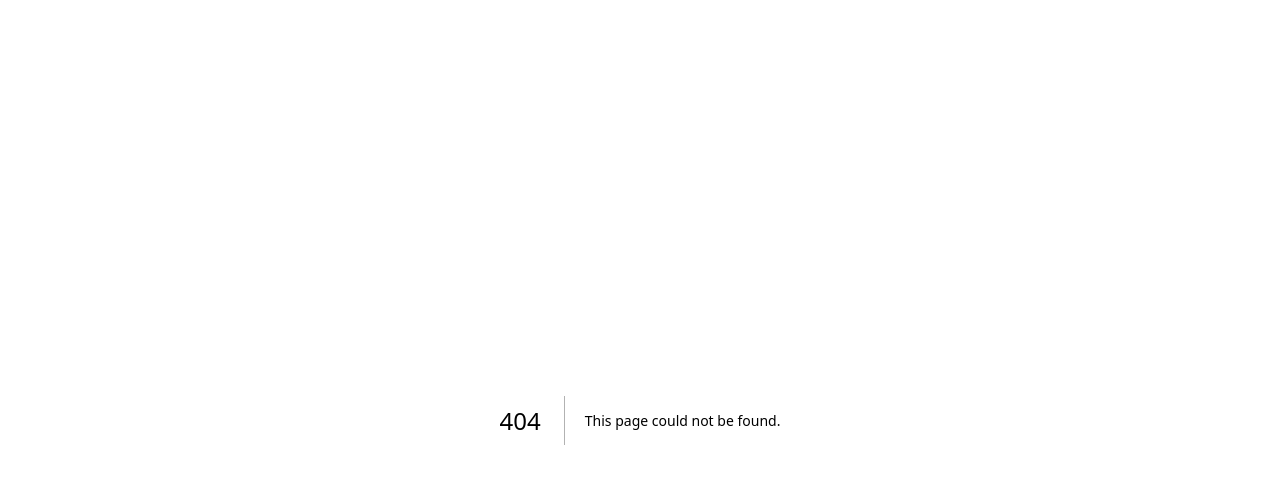
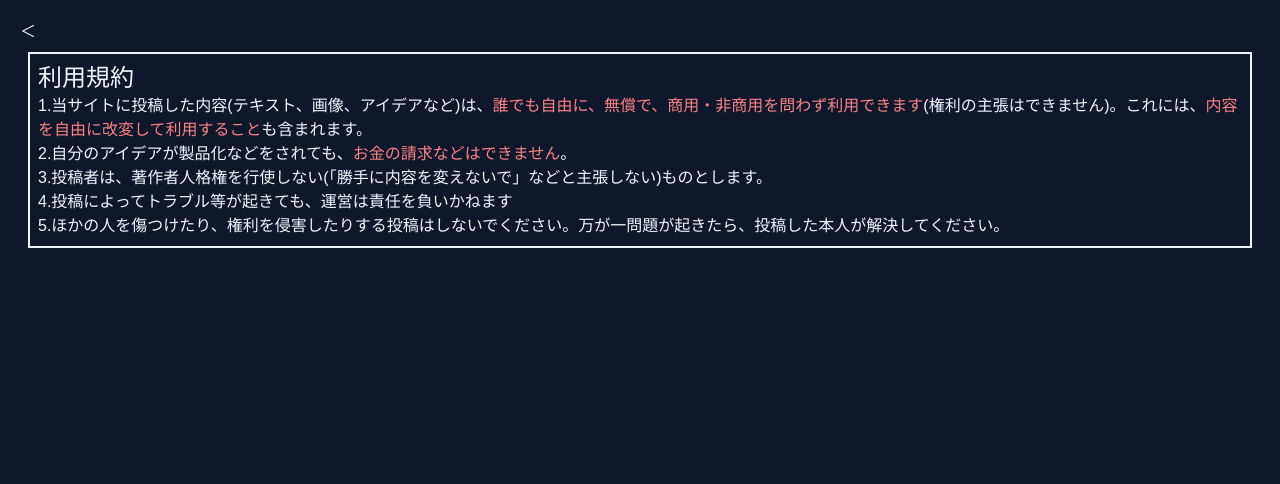
Before and after one commit to ennoreiji0/supdema, a Next.js app: page /kiyaku in a window 1280 px wide. Before the commit this address had no page. Shown: the top 484 px of the page. Built offline with nearby package versions, Linux system fonts and the light colour scheme.

Commit message:
RiyouKiyaku

```diff
--- /dev/null
+++ b/app/kiyaku/page.tsx
@@ -0,0 +1,20 @@
+'use client'
+
+import RiyouKiyaku from "@/components/RiyouKiyaku"
+import { useRouter } from "next/navigation"
+
+export default function KiyakuPage(){
+    const router=useRouter()
+    return (
+        <div>
+          <div
+            className="cursor-pointer"
+            onClick={()=>{
+              router.back()
+            }}
+          >＜
+          </div>
+          <RiyouKiyaku/>
+        </div>
+    )
+}
--- a/app/page.tsx
+++ b/app/page.tsx
@@ -3,6 +3,7 @@
 import Em from "@/components/Em"
 import Header from "@/components/Header"
 import MyLink from "@/components/MyLink"
+import RiyouKiyaku from "@/components/RiyouKiyaku"
 /*import HomePage from "@/app/dashboard/page"
 import { createClient } from "@/utils/supabase"
 import { useEffect, useState } from "react"
@@ -40,13 +41,7 @@ export default function Home(){
       </div>
 
       <p className="mt-7">新規登録をすると、利用規約に同意したものとみなされます</p>
-      <div className="m-2 border-2 p-2">
-        <h2 className="text-2xl">利用規約</h2>
-        <p>1.当サイトに投稿した内容(テキスト、画像、アイデアなど)は、<Em>誰でも自由に、無償で、商用・非商用を問わず利用できます。</Em></p>
-        <p>2.自分のアイデアが製品化などをされても、<Em>お金の請求などはできません</Em>。</p>
-        <p>3.投稿によってトラブル等が起きても、運営は責任を負いかねます</p>
-        <p>4.ほかの人を傷つけたり、権利(著作権等)を侵害したりする投稿はしないでください。万が一問題が起きたら、投稿した本人が解決してください。</p>
-      </div>
+      <RiyouKiyaku/>
     </div>
   )
 }
--- a/app/post/page.tsx
+++ b/app/post/page.tsx
@@ -5,6 +5,7 @@ import Header from "@/components/Header"
 import NormalButton from "@/components/NormalButton"
 import { saveDemand, setHashTags } from "@/utils/supabase"
 import { send } from "process"
+import MyLink from "@/components/MyLink"
 
 export default function Post(){
   const router=useRouter()
@@ -15,7 +16,8 @@ export default function Post(){
     <div className="text-xl">
       <Header/>
       <div className="pt-5 pb-3">
-        <p>Demand(困りごと・要望)をSupplyしよう！</p>
+        <p>Demand(困りごと・要望・需要)をSupplyしよう！</p>
+        <p className="text-sm">ここは、あなたのDemandを誰かに叶えてもらうための場所です。自分の手柄や権利を大切にしたい内容は、ここには書かないでください。利用規約は<MyLink href="/kiyaku">こちら</MyLink></p>
       </div>
 
 
--- a/app/search/page.tsx
+++ b/app/search/page.tsx
@@ -1,3 +1,4 @@
+import Header from "@/components/Header";
 import PostCard from "@/components/PostCard";
 import SearchForm from "@/components/SearchForm";
 import { createClient } from "@/utils/server";
@@ -43,13 +44,12 @@ export default async function SearchHashTag({
 
   return (
     <div>
+      <Header/>
       <SearchForm initialValue={tag||''}/>
 
       <div>
         {!tag ? (
           <>
-            <p className="text-gray-500">ハッシュタグを入力して検索！</p>
-            <hr/>
           </>
         ) : results.length > 0 ? (
           <div className="grid gap-4">
--- /dev/null
+++ b/components/RiyouKiyaku.tsx
@@ -0,0 +1,14 @@
+'use client'
+import Em from "./Em"
+export default function RiyouKiyaku(){
+  return (
+    <div className="m-2 border-2 p-2">
+      <h2 className="text-2xl">利用規約</h2>
+      <p>1.当サイトに投稿した内容(テキスト、画像、アイデアなど)は、<Em>誰でも自由に、無償で、商用・非商用を問わず利用できます</Em>(権利の主張はできません)。これには、<Em>内容を自由に改変して利用すること</Em>も含まれます。</p>
+      <p>2.自分のアイデアが製品化などをされても、<Em>お金の請求などはできません</Em>。</p>
+      <p>3.投稿者は、著作者人格権を行使しない(「勝手に内容を変えないで」などと主張しない)ものとします。</p>
+      <p>4.投稿によってトラブル等が起きても、運営は責任を負いかねます</p>
+      <p>5.ほかの人を傷つけたり、権利を侵害したりする投稿はしないでください。万が一問題が起きたら、投稿した本人が解決してください。</p>
+    </div>
+  )
+}
```
